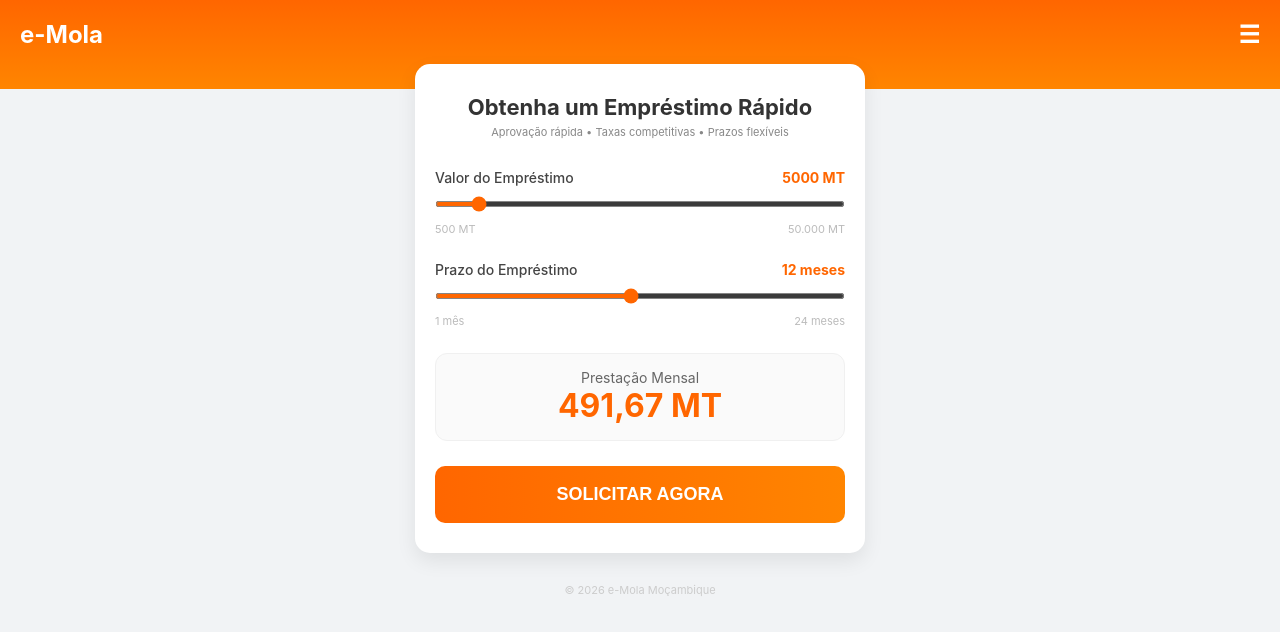
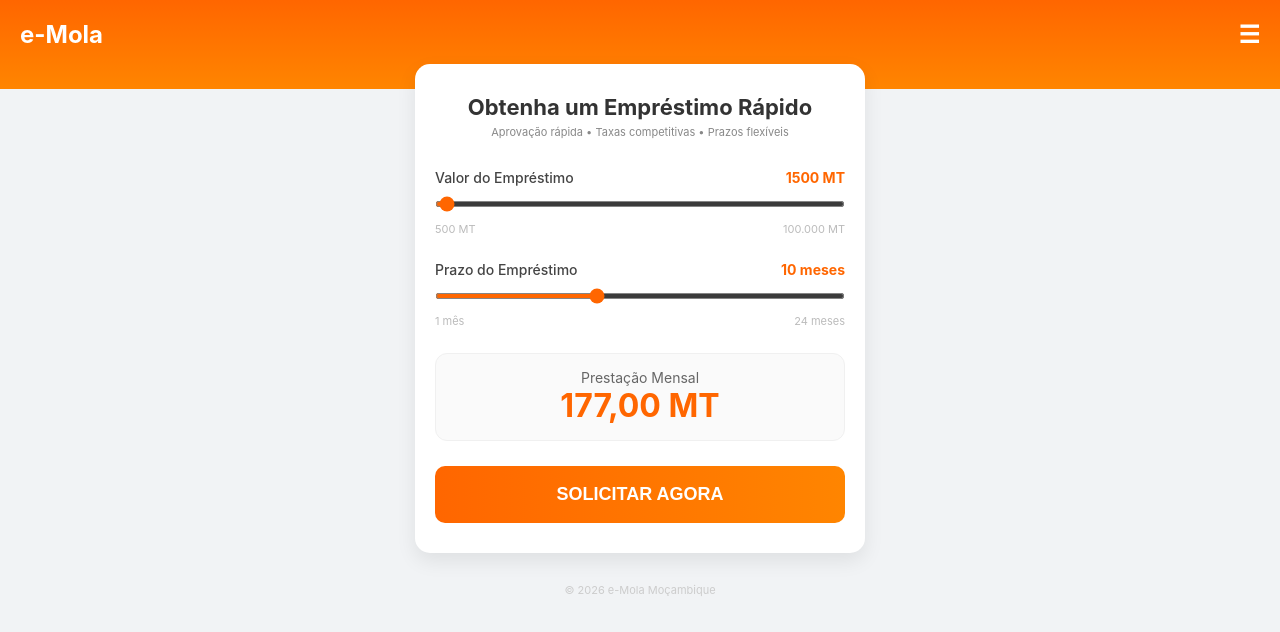
Before and after one commit to waaficbd/empr-stimos-e-mola-, a website: page public/index.html in a window 1280 px wide. Drawn offline with Linux system fonts and the light colour scheme.

Commit message:
Update index.html

```diff
--- a/public/index.html
+++ b/public/index.html
@@ -133,24 +133,24 @@
     <div class="slider-section">
         <div class="slider-header">
             <span>Valor do Empréstimo</span>
-            <span id="valAmt" class="orange-text">1.000 MT</span>
+            <span id="valAmt" class="orange-text">1.500 MT</span>
         </div>
-        <input type="range" id="amt" min="500" max="50000" step="500" value="5000">
-        <div class="slider-footer"><span>500 MT</span><span>50.000 MT</span></div>
+        <input type="range" id="amt" min="500" max="100000" step="500" value="1500">
+        <div class="slider-footer"><span>500 MT</span><span>100.000 MT</span></div>
     </div>
 
     <div class="slider-section">
         <div class="slider-header">
             <span>Prazo do Empréstimo</span>
-            <span id="valDur" class="orange-text">12 meses</span>
+            <span id="valDur" class="orange-text">10 meses</span>
         </div>
-        <input type="range" id="dur" min="1" max="24" step="1" value="12">
+        <input type="range" id="dur" min="1" max="24" step="1" value="10">
         <div class="slider-footer"><span>1 mês</span><span>24 meses</span></div>
     </div>
 
     <div class="result-container">
         <p style="margin:0; font-size:14px; color:#666">Prestação Mensal</p>
-        <p id="monthly" class="result-value">491,67 MT</p>
+        <p id="monthly" class="result-value">177,00 MT</p>
     </div>
 
     <button class="btn-apply" onclick="goToPage2()">SOLICITAR AGORA</button>
```
